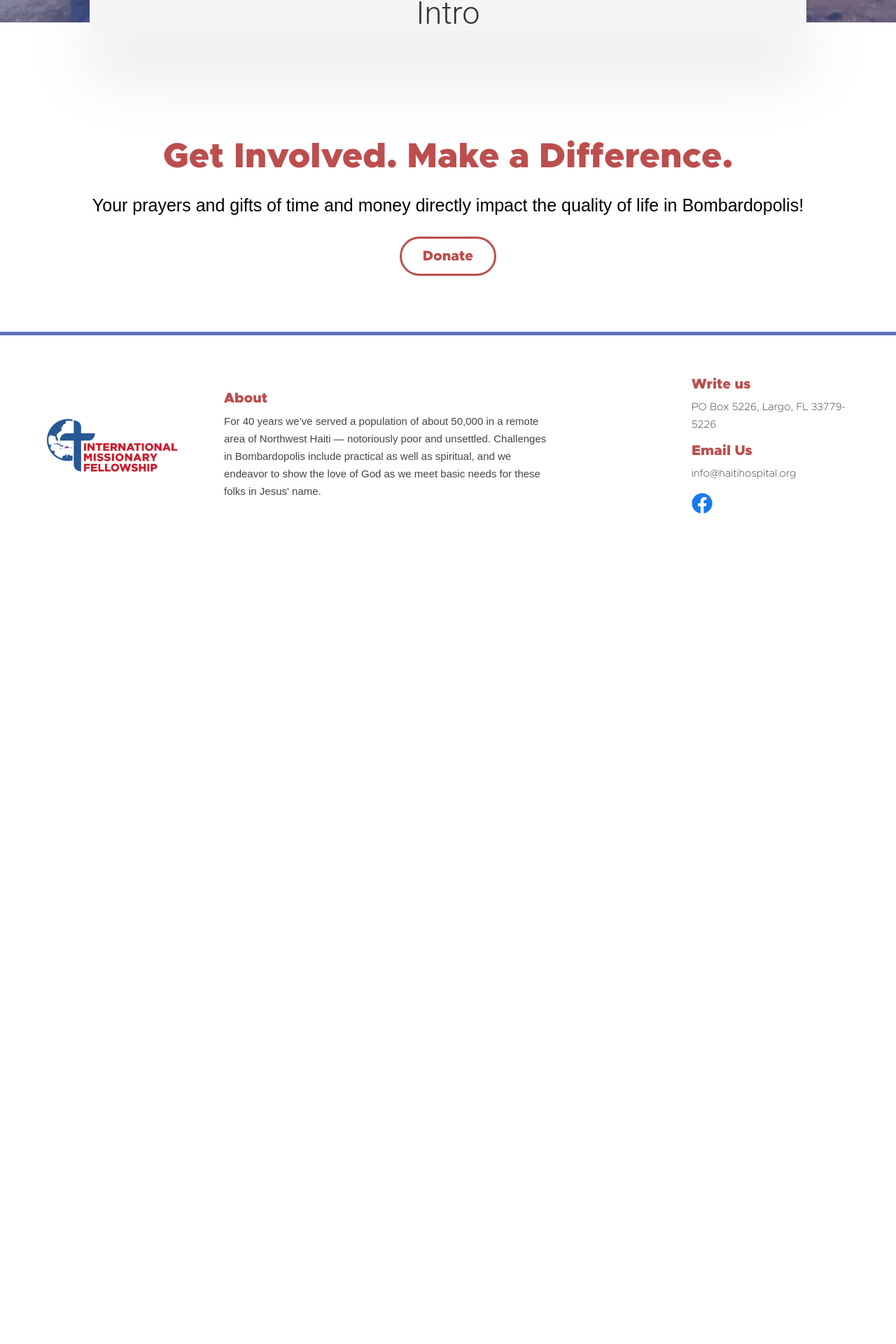
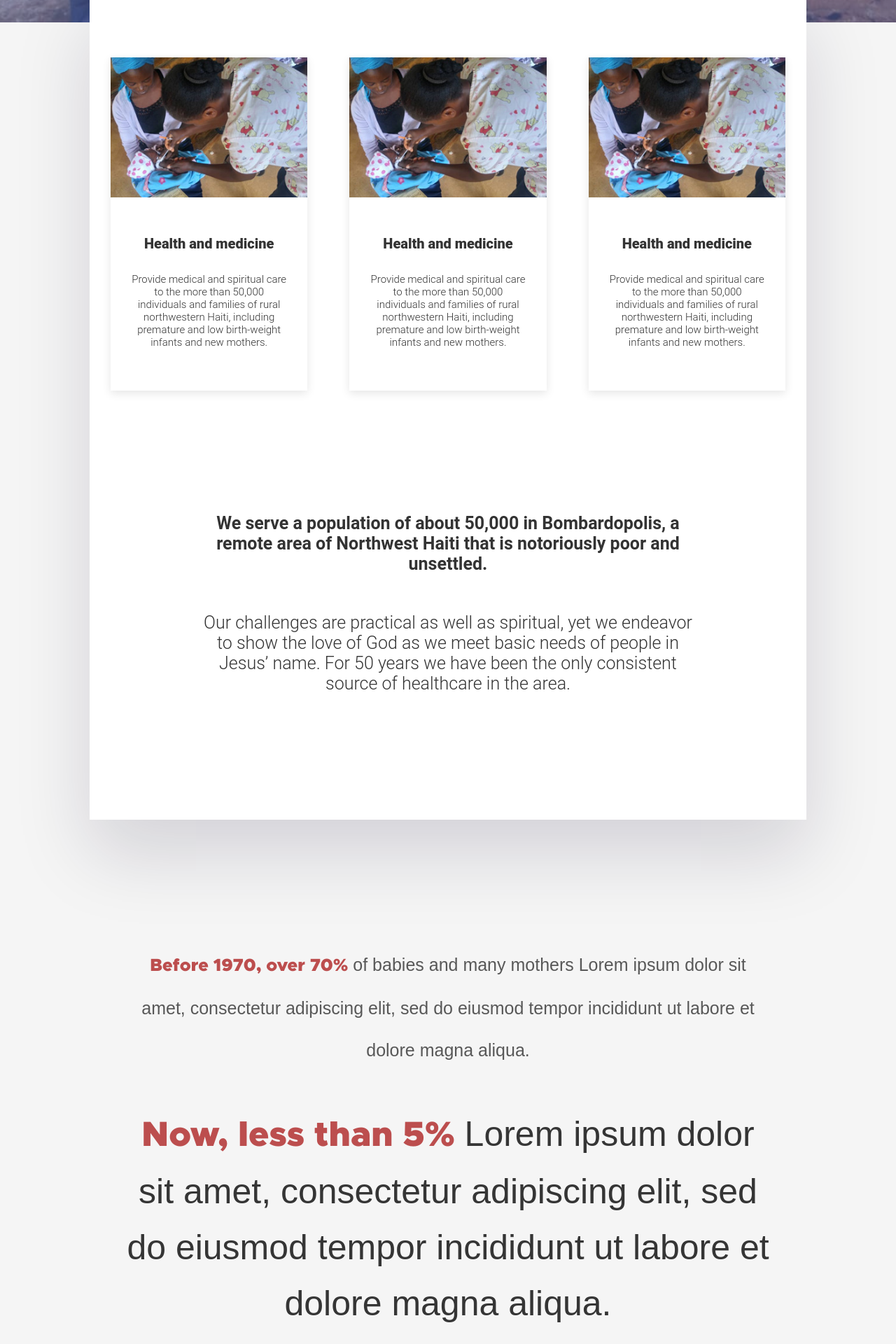
Before and after one commit to ethancanne/IMF-website, a Next.js app: page / in a window 1280 px wide. Shown: the part 768-2688 px from the top of the page at 70% size. Before the commit the page ends 1562 px from the top, so only its background shows below. Built offline with nearby package versions, Linux system fonts and the light colour scheme; a web font is replaced by a local one.

Commit message:
Work on home page

```diff
--- /dev/null
+++ b/components/card/Card.component.tsx
@@ -0,0 +1,31 @@
+import styles from './Card.module.scss';
+import Image from 'next/image';
+type Props = {
+  title: string;
+  description: string;
+  image: string;
+};
+
+const Card = (props: Props) => {
+  return (
+    <div className={styles.container}>
+      <Image
+        src={props.image}
+        alt={props.title}
+        width={300}
+        height={200}
+        style={{
+          objectFit: 'cover', //make it responsive
+          objectPosition: 'center',
+          width: '100%',
+        }}
+      />
+      <div className={styles.info}>
+        <h1>{props.title}</h1>
+        <p>{props.description}</p>
+      </div>
+    </div>
+  );
+};
+
+export default Card;
--- /dev/null
+++ b/components/card/Card.module.scss
@@ -0,0 +1,25 @@
+@import '../../styles/globals.scss';
+.container {
+  background-color: white;
+  box-shadow: rgba(0, 0, 0, 0.1) 0px 4px 12px;
+  margin: 30px;
+  min-width: 200px;
+  max-width: 350px;
+
+  .info {
+    padding: 1rem;
+
+    h1 {
+      font-size: $fz-xs;
+      font-weight: 900;
+      text-align: center;
+      margin-bottom: 1rem;
+    }
+    p {
+      font-size: $fz-xxs;
+      font-weight: 300;
+      text-align: center;
+      margin-bottom: 1rem;
+    }
+  }
+}
--- a/pages/index.tsx
+++ b/pages/index.tsx
@@ -1,6 +1,8 @@
 import { useEffect, useRef, useState } from 'react';
 import Page from '../layout/page/Page.layout';
 import Intro from '../views/home/intro/Intro.view';
+import Scripture from '../views/home/scripture/Scripture.view';
+import Stat from '../views/home/stat/Stat.view';
 type Props = {};
 
 const index = ({}: Props) => {
@@ -12,6 +14,8 @@ const index = ({}: Props) => {
       image="/img/home-header.jpeg"
     >
       <Intro />
+      <Stat />
+      <Scripture />
     </Page>
   );
 };
--- a/styles/globals.css
+++ b/styles/globals.css
@@ -56,6 +56,7 @@ html {
   font-family: 'Metropolis', sans-serif;
   font-size: 30px;
   color: white;
+  background-color: #f5f5f5;
 
   -ms-overflow-style: none;
   scrollbar-width: none;
--- a/views/home/intro/Intro.module.scss
+++ b/views/home/intro/Intro.module.scss
@@ -1,6 +1,6 @@
+@import '../../../styles/globals.scss';
 .wrapper {
   width: 100%;
-  //   height: 100vh;
   display: flex;
   justify-content: center;
 
@@ -15,11 +15,42 @@
     justify-content: center;
     box-shadow: rgba(17, 12, 46, 0.15) 0px 48px 100px 0px;
 
-    background-color: #f5f5f5;
+    background-color: white;
     color: #333;
     font-family: 'Roboto', sans-serif;
     font-size: 1.5rem;
     font-weight: 300;
     text-align: center;
+
+    .cardsContainer {
+      width: 100%;
+      display: flex;
+      @include mobile {
+        flex-wrap: wrap;
+      }
+      justify-content: center;
+      align-items: center;
+      margin-top: 2rem;
+    }
+
+    .textContainer {
+      width: 100%;
+      display: flex;
+      flex-direction: column;
+      align-items: center;
+      justify-content: center;
+      padding: 3rem 5rem 5rem 5rem;
+      margin-top: 1rem;
+      font-size: $fz-sm;
+
+      p:first-child {
+        font-weight: 700;
+        margin-bottom: 1rem;
+      }
+      p:last-child {
+        font-weight: 300;
+        margin-bottom: 1rem;
+      }
+    }
   }
 }
--- a/views/home/intro/Intro.view.tsx
+++ b/views/home/intro/Intro.view.tsx
@@ -1,10 +1,48 @@
 import styles from './Intro.module.scss';
+import Card from '../../../components/card/Card.component';
 type Props = {};
 
 const Intro = (props: Props) => {
   return (
     <div className={styles.wrapper}>
-      <div className={styles.container}>Intro</div>
+      <div className={styles.container}>
+        <div className={styles.cardsContainer}>
+          <Card
+            title="Health and medicine"
+            description=" Provide medical and spiritual care to the more than 50,000 individuals
+        and families of rural northwestern Haiti, including premature and low
+        birth-weight infants and new mothers."
+            image="/img/home-card-health.jpeg"
+          />
+          <Card
+            title="Health and medicine"
+            description=" Provide medical and spiritual care to the more than 50,000 individuals
+        and families of rural northwestern Haiti, including premature and low
+        birth-weight infants and new mothers."
+            image="/img/home-card-health.jpeg"
+          />
+          <Card
+            title="Health and medicine"
+            description=" Provide medical and spiritual care to the more than 50,000 individuals
+      and families of rural northwestern Haiti, including premature and low
+      birth-weight infants and new mothers."
+            image="/img/home-card-health.jpeg"
+          />
+        </div>
+
+        <div className={styles.textContainer}>
+          <p>
+            We serve a population of about 50,000 in Bombardopolis, a remote
+            area of Northwest Haiti that is notoriously poor and unsettled.
+          </p>
+          <p>
+            Our challenges are practical as well as spiritual, yet we endeavor
+            to show the love of God as we meet basic needs of people in Jesus’
+            name. For 50 years we have been the only consistent source of
+            healthcare in the area.
+          </p>
+        </div>
+      </div>
     </div>
   );
 };
--- /dev/null
+++ b/views/home/scripture/Scripture.module.scss
@@ -0,0 +1,43 @@
+@import '../../../styles/globals.scss';
+.wrapper {
+  display: flex;
+  align-items: center;
+  justify-content: center;
+  flex-direction: column;
+  margin-top: 4rem;
+
+  .container {
+    width: 100%;
+    height: 100%;
+    background-color: rgba($red, 0.9);
+    padding: 5rem;
+
+    .textContainer {
+      h1 {
+        margin: 0;
+        padding: 0;
+        margin-bottom: 10px;
+        text-shadow: 0px 0px 10px rgba(0, 0, 0, 0.144);
+      }
+      p {
+        margin: 0;
+        padding: 0;
+      }
+    }
+    .scriptureContainer {
+      padding-top: 50px;
+      p {
+        margin: 0;
+        padding: 0;
+        font-size: $fz-sm;
+        font-weight: 300;
+        line-height: 40px;
+      }
+      .reference {
+        font-size: $fz-xs;
+        font-weight: 100;
+        text-align: right;
+      }
+    }
+  }
+}
--- /dev/null
+++ b/views/home/scripture/Scripture.view.tsx
@@ -0,0 +1,36 @@
+import styles from './Scripture.module.scss';
+
+type Props = {};
+
+const Scripture = (props: Props) => {
+  return (
+    <div
+      className={styles.wrapper}
+      style={{
+        backgroundImage: `url('/img/campus.jpeg')`,
+        backgroundSize: 'cover',
+        backgroundPosition: 'center',
+        backgroundRepeat: 'no-repeat',
+        backgroundAttachment: 'fixed',
+      }}
+    >
+      <div className={styles.container}>
+        <div className={styles.textContainer}>
+          <h1>We serve because</h1>
+          <p>scriptures say...</p>
+        </div>
+        <div className={styles.scriptureContainer}>
+          <p>
+            For I was hungry and you gave me something to eat, I was thirsty and
+            you gave me something to drink, I was a stranger and you invited me
+            in… The King will reply, ‘Truly I tell you, whatever you did for one
+            of the least of these brothers and sisters of mine, you did for me.’
+          </p>
+          <p className={styles.reference}>Matthew 25:35-40</p>
+        </div>
+      </div>
+    </div>
+  );
+};
+
+export default Scripture;
--- /dev/null
+++ b/views/home/stat/Stat.module.scss
@@ -0,0 +1,26 @@
+@import '../../../styles/globals.scss';
+.container {
+  display: flex;
+  align-items: center;
+  justify-content: center;
+  flex-direction: column;
+  text-align: center;
+  padding: 4rem 6rem 2rem 6rem;
+  line-height: 60px;
+
+  span {
+    font-weight: 900;
+    color: $red;
+  }
+  .before {
+    color: rgb(88, 88, 88);
+    font-weight: 300;
+    font-size: $fz-sm;
+  }
+  .after {
+    color: rgb(53, 53, 53);
+    font-weight: 400;
+    font-size: $fz-lg;
+    line-height: 80px;
+  }
+}
--- /dev/null
+++ b/views/home/stat/Stat.view.tsx
@@ -0,0 +1,22 @@
+import styles from './Stat.module.scss';
+
+type Props = {};
+
+const Stat = (props: Props) => {
+  return (
+    <div className={styles.container}>
+      <h1 className={styles.before}>
+        <span>Before 1970, over 70%</span> of babies and many mothers Lorem
+        ipsum dolor sit amet, consectetur adipiscing elit, sed do eiusmod tempor
+        incididunt ut labore et dolore magna aliqua.
+      </h1>
+      <h1 className={styles.after}>
+        <span>Now, less than 5% </span>Lorem ipsum dolor sit amet, consectetur
+        adipiscing elit, sed do eiusmod tempor incididunt ut labore et dolore
+        magna aliqua.
+      </h1>
+    </div>
+  );
+};
+
+export default Stat;
```
Also changed, not shown: public/img/campus.jpeg (added), public/img/home-card-health.jpeg (added).
